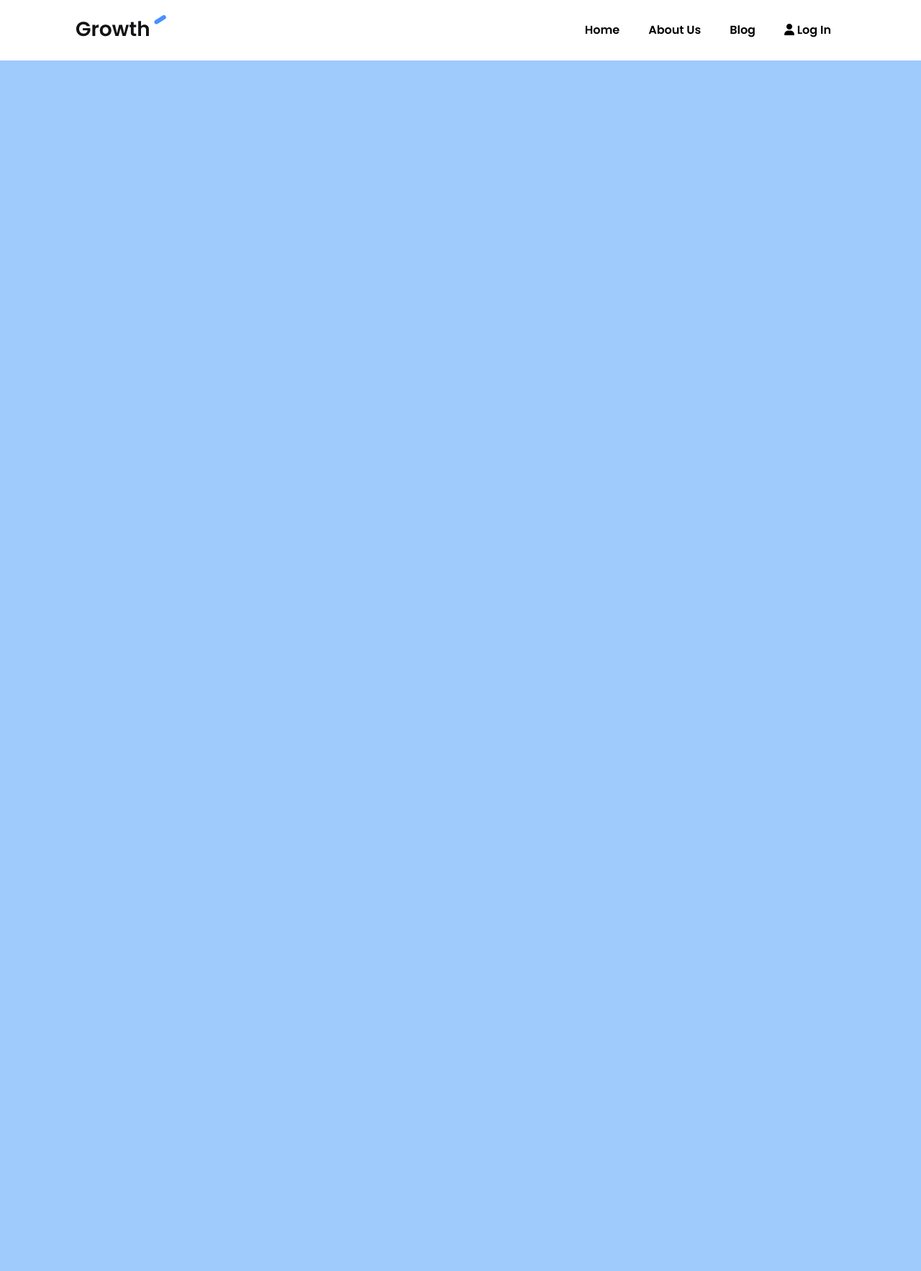
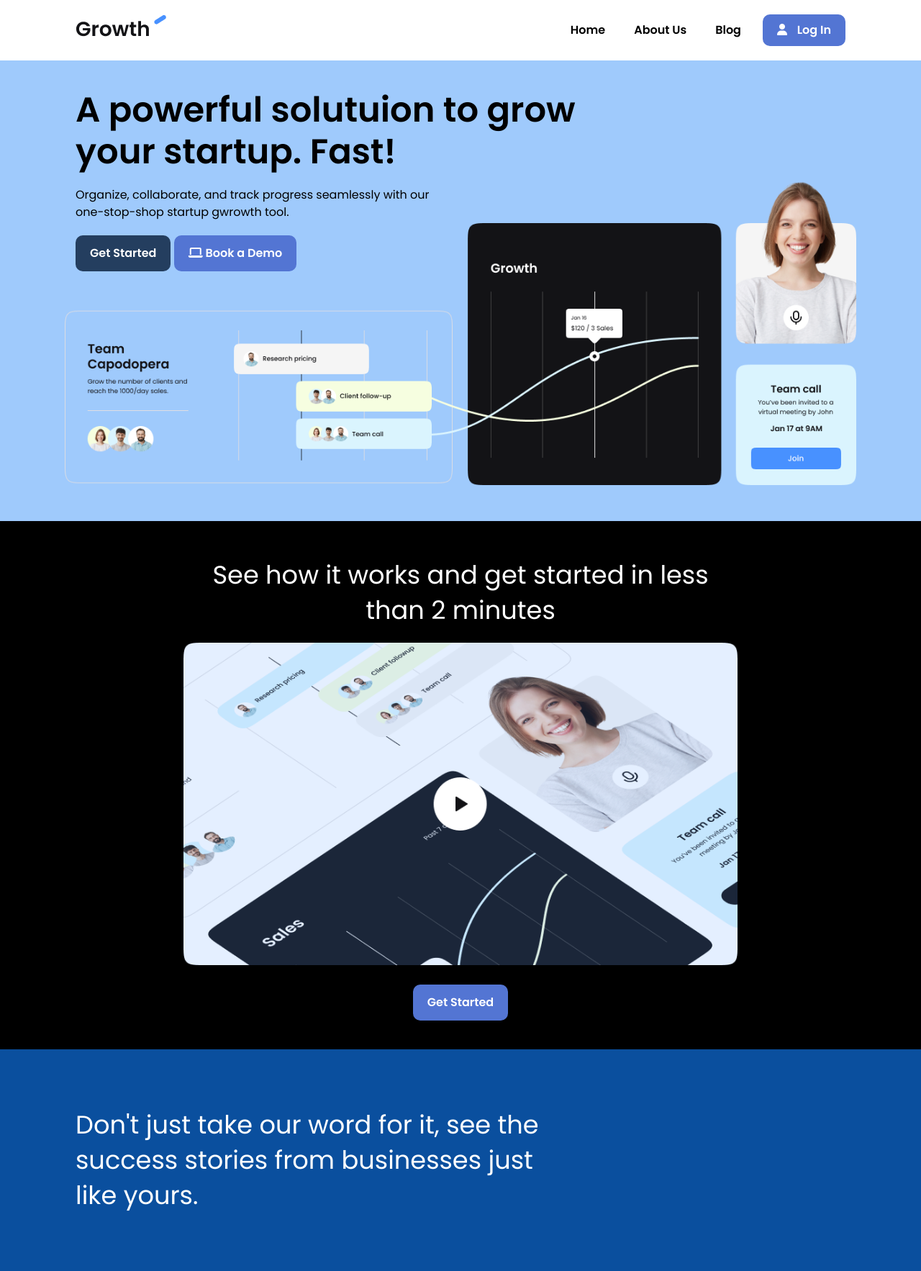
Before and after one commit to jugezu/Project-front-end, a plain HTML site: page Coursework/index.html in a window 1280 px wide. Shown: the whole page at 72% size. Before the commit the page ends 800 px from the top, so only its background shows below. Drawn offline with Linux system fonts and the light colour scheme.

Commit message:
coding done for: Buttons & Utility Classes [31:00].

```diff
--- a/Coursework/css/style.css
+++ b/Coursework/css/style.css
@@ -7,9 +7,14 @@
 
 /* custom colors */
 :root {
-    --sky-blue: #9fcafc;
+    --sky-blue: #9fcafc; /*primary color*/
     --dark-blue: #0a4f9e;
     --base-blue : #5375d3;
+    --super-dark-blue: #243e5f; /* this is good*/
+    --black :#000000;
+    --white :#fff;
+    --light :#aed2fa;
+
 }
 
 body{
@@ -61,6 +66,63 @@ img{
     color: var(--sky-blue); /* sky blue */
 }
 
+/* add margin between buttons */
+.navbar ul li:last-child a {
+    margin-left: 10px;
+}
+
+.navbar ul li a i{
+    margin-right: 10px;
+}
+
+
+/* Hero */
+.hero {
+    margin-bottom: 50px;
+}
+
+.hero .container {
+    background: url('../images/hero-bg.png') no-repeat;
+    background-size: contain;
+    background-position: center bottom;
+    height: 550px;
+}
+
+.hero .hero-content{
+    width: 70%;
+}
+
+.hero .hero-text {
+    width: 70%;
+    margin-bottom: 20px;
+}
+
+/* Video */
+
+.video {
+    padding: 10px 0 40px;
+}
+
+.video-content{
+    display: flex;
+    flex-direction: column;
+    align-items: center;
+}
+
+.video-preview{
+    margin-bottom: 20px;
+}
+
+/* Testimonials*/
+.testimonials{
+    padding: 40px 0;
+}
+
+.testimonials .testimonials-heading{
+    width: 700px;
+    margin-bottom: 40px;
+}
+
 /* utility classes*/
 .container {
     max-width: 1100px;
@@ -75,3 +137,106 @@ img{
     padding: 0 15px;
 
 }
+
+/* here are the buttons */
+.btn{
+    display: inline-block;
+    padding: 13px 20px;
+    background: var(--dark-blue);
+    color: var(black);
+    font-weight: 600;
+    text-decoration: none;
+    border: none;
+    border-radius:  10px;
+    cursor: pointer;
+    transition: 0.5s;
+}
+
+.btn:hover{
+    opacity: 0.8;
+}
+
+.btn-primary{
+    background: var(--sky-blue);
+    color: var(--white);
+}
+
+.btn-dark{
+    background: var(--base-blue);
+    color: var(--white);
+}
+/* own exta  btn-super-dark*/
+.btn-super-dark{
+    background: var(--super-dark-blue);
+    color: var(--white);
+}
+/*  end */
+.btn-block{
+    display: block;
+    width: 100%;
+}
+
+/* Text Classes */
+.text-xxl {
+    font-size: 3rem;  /* 1 rem = 16px */
+    line-height:1.2;
+    font-weight: 600;
+    margin: 40px 0 20px;
+}
+
+.text-xl {
+    font-size: 2.2rem;
+    line-height:1.4;
+    font-weight: normal;
+    margin: 40px 0 20px;
+}
+
+.text-lg {
+    font-size: 1.8rem;
+    line-height:1.4;
+    font-weight: normal;
+    margin: 30px 0 20px;
+}
+
+.text-md {
+    font-size: 1.2rem;
+    line-height:1.4;
+    font-weight: normal;
+    margin: 20px 0 10px;
+}
+
+.text-sm {
+    font-size: 0.9rem;
+    line-height:1.4;
+    font-weight: normal;
+    margin: 10px 0 5px;
+}
+
+.text-center{
+    text-align: center;
+}
+
+/* Background */
+.bg-primary {
+    background: var(--sky-blue);
+    color: var(--white);
+}
+
+.bg-light {
+    background: var(--light);
+    color: #333;
+}
+
+.bg-dark {
+    background: var(--dark-blue);
+    color: #fff;
+}
+.bg-super-dark-blue {
+    background: var(--super-dark-blue);
+    color: #fff;
+}
+
+.bg-black {
+    background: var(--black);
+    color: #fff;
+}
--- a/Coursework/index.html
+++ b/Coursework/index.html
@@ -36,7 +36,7 @@
                         <a href="#">Blog</a>
                     </li>
                     <li>
-                        <a class="btn btn-light" href="#">
+                        <a class="btn btn-dark" href="#"> <!--by chaning cloror: btn-dark to primary -->
                             <i class="fas fa-user"></i> Log In
                         </a>
                     </li>
@@ -45,6 +45,60 @@
 
         </div>
     </nav>
+    <!-- Hero -->
+    <section class="hero">
+        <div class="container">
+            <div class="hero-content">
+                <h1 class="hero-heading text-xxl">
+                    A powerful solutuion to grow your startup. Fast!
+                </h1>
+                <p class="hero-text">
+                    Organize, collaborate, and track progress
+                    seamlessly with our
+                    one-stop-shop startup gwrowth tool.
+                </p>
+                <div class="hero-buttons">
+                    <a href="#" class="btn btn-super-dark">Get Started
+                    </a>
+
+                    <a href="#" class="btn btn-dark"><i class="fas fa-laptop"></i>
+                         Book a Demo
+                    </a>
+                </div>
+            </div>
+        </div>
+    </section>
+
+    <!-- Video Section -->
+     <section class="video bg-black">
+        <div class="container-sm">
+            <h2 class="video-heading text-xl text-center">
+                See how it works and get started in less than
+                2 minutes
+            </h2>
+            <div class="video-content">
+                <a href="#">
+                    <img src="images/video-preview.png" alt="video"
+                    class="video-preview" />
+                </a>
+
+                <a href="" class="btn btn-dark">Get Started</a>
+            </div>
+        </div>
+     </section>
+
+      <!-- Testimonials -->
+      <section class="testimonials bg-dark"> <!-- bg-dark in the video but this looks better-->
+        <div class="container">
+            <h3 class="testimonials-heading text-xl">
+                Don't just take our word for it, see the success
+                stories from businesses just like yours.
+            </h3>
+
+        </div>
+      </section>
+
+
     <script src="js/main.js"></script>
 </body>
 </html>
```
